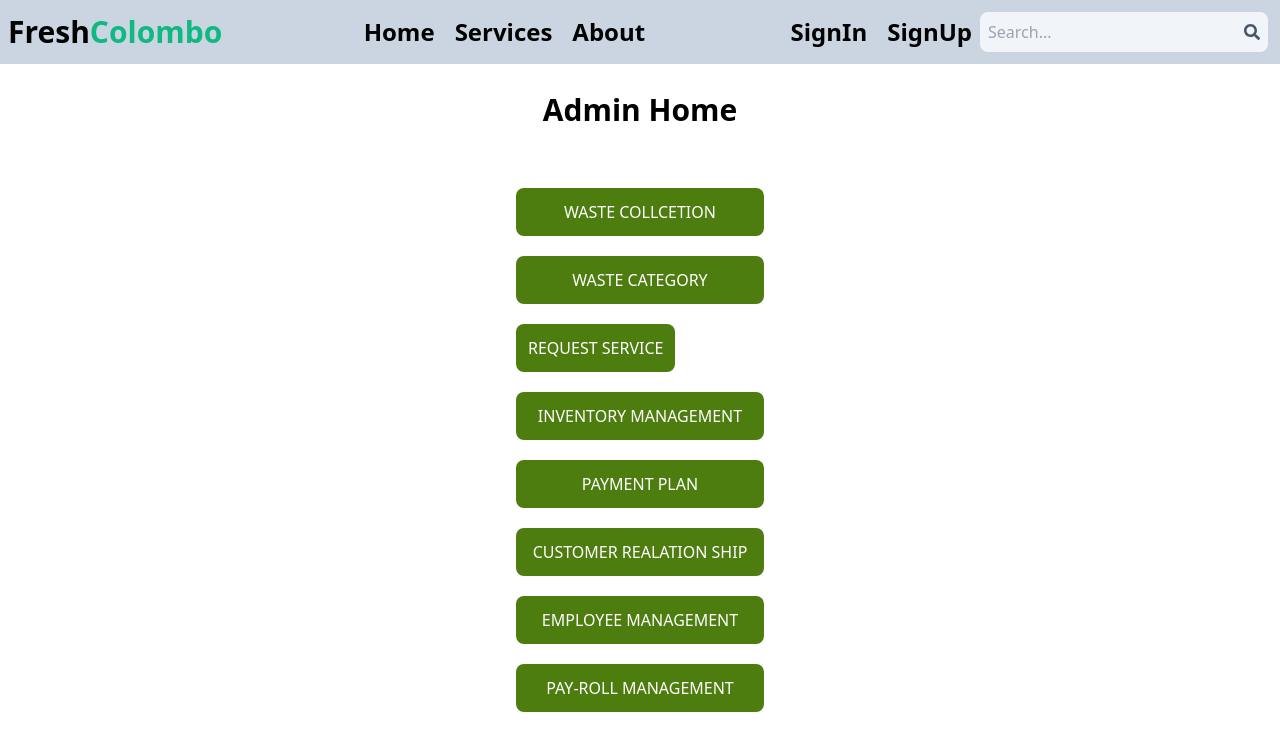
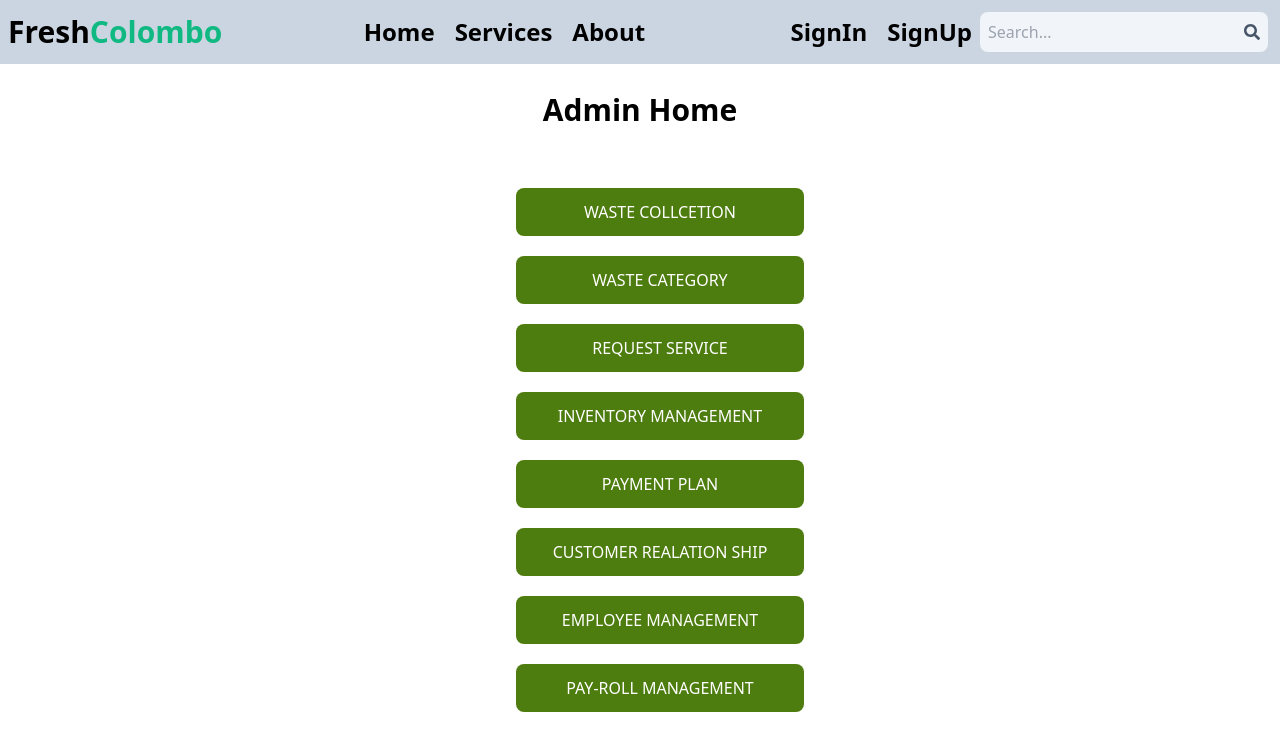
Before and after one commit to Dulneth210229/MERN-WASTE, a React (Create React App) app in the folder frontend/: page / in a window 1280 px wide. Shown: the top 750 px of the page. Built offline with nearby package versions, Linux system fonts and the light colour scheme.

Commit message:
Create InventoryHome basic UI with Inventory management function header

```diff
--- a/frontend/src/App.js
+++ b/frontend/src/App.js
@@ -16,6 +16,7 @@ function App() {
           <Route path="/" element={<Home />} />
           <Route path="/requestservice" element={<AddRequest />} />
           <Route path="/viewrequests" element={<ViewRequests />} />
+          <Route path="/inventoryHome" element={<InventoryHome />} />
         </Routes>
       </React.Fragment>
     </div>
--- a/frontend/src/Components/AdminHome/AdminHome.js
+++ b/frontend/src/Components/AdminHome/AdminHome.js
@@ -8,33 +8,46 @@ function Home() {
       <Nav className="fixed" />
       <h1 className="text-3xl text-center font-semibold my-7">Admin Home</h1>
       <div className="flex flex-col gap-5 p-5 m-10 w-72 mx-auto">
-        <button className="bg-lime-700 text-white p-3 rounded-lg uppercase hover:opacity-95">
+        <Link to="/">
+          <button className="bg-lime-700 text-white p-3 rounded-lg uppercase w-72 hover:opacity-95">
             Waste Collcetion
           </button>
-        <button className="bg-lime-700 text-white p-3 rounded-lg uppercase hover:opacity-95">
+        </Link>
+        <Link to="">
+          <button className="bg-lime-700 text-white p-3 rounded-lg uppercase w-72 hover:opacity-95">
             Waste Category
           </button>
+        </Link>
         <Link to="/viewrequests">
-          <button className="bg-lime-700 text-white p-3 rounded-lg uppercase hover:opacity-95">
+          <button className="bg-lime-700 text-white p-3 rounded-lg uppercase w-72 hover:opacity-95">
             Request Service
           </button>
         </Link>
-        <button className="bg-lime-700 text-white p-3 rounded-lg uppercase hover:opacity-95">
+        <Link to="inventoryHome">
+          <button className="bg-lime-700 text-white p-3 rounded-lg uppercase w-72 hover:opacity-95">
             Inventory Management
           </button>
-        <button className="bg-lime-700 text-white p-3 rounded-lg uppercase hover:opacity-95">
+        </Link>
+        <Link to="">
+          <button className="bg-lime-700 text-white p-3 rounded-lg uppercase w-72 hover:opacity-95">
             Payment Plan
           </button>
-        <button className="bg-lime-700 text-white p-3 rounded-lg uppercase hover:opacity-95">
+        </Link>
+        <Link to="">
+          <button className="bg-lime-700 text-white p-3 rounded-lg uppercase w-72 hover:opacity-95">
             Customer Realation Ship
           </button>
-        <button className="bg-lime-700 text-white p-3 rounded-lg uppercase hover:opacity-95">
+        </Link>
+        <Link to="">
+          <button className="bg-lime-700 text-white p-3 rounded-lg uppercase w-72 hover:opacity-95">
             Employee Management
           </button>
-        <button className="bg-lime-700 text-white p-3 rounded-lg uppercase hover:opacity-95">
+        </Link>
+        <Link to="">
+          <button className="bg-lime-700 text-white p-3 rounded-lg uppercase w-72 hover:opacity-95">
             Pay-Roll Management
           </button>
-
+        </Link>
       </div>
     </div>
   );
--- a/frontend/src/Components/Inventory/InventoryHeader/InventoyHeader.js
+++ b/frontend/src/Components/Inventory/InventoryHeader/InventoyHeader.js
@@ -14,7 +14,7 @@ function InventoyHeader() {
         </Link>
 
         <ul className="flex gap-5 font-bold">
-          <Link to="./">
+          <Link to="/">
             <li className="hover:underline text-2xl gap-6">Home</li>
           </Link>
           <li className="hover:underline text-2xl">Inventory</li>
```
Lines whose indentation alone changed are shown as unchanged.
